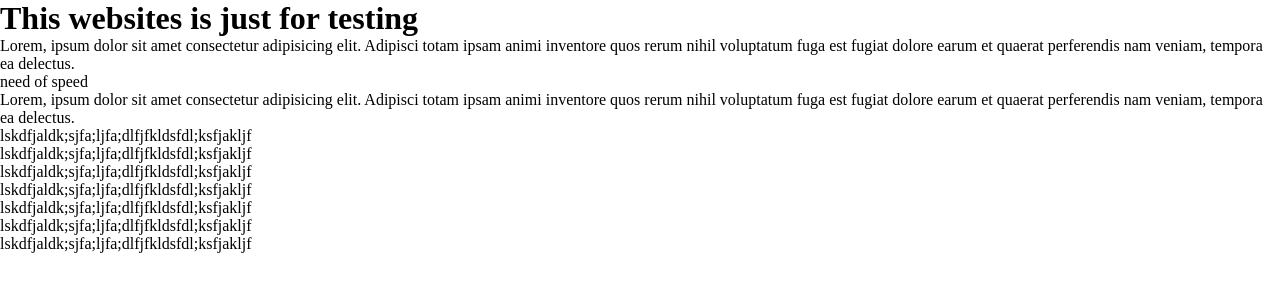
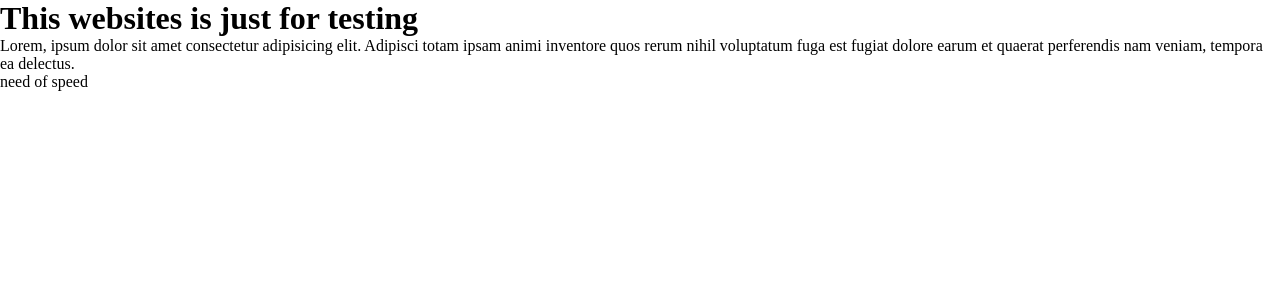
Before and after one commit to Amminn/testing, a plain HTML site: page index.html in a window 1280 px wide. Drawn offline with Linux system fonts and the light colour scheme.

```diff
--- a/index.html
+++ b/index.html
@@ -11,28 +11,5 @@
   <h1>This websites is just for testing</h1>
   <p>Lorem, ipsum dolor sit amet consectetur adipisicing elit. Adipisci totam ipsam animi inventore quos rerum nihil voluptatum fuga est fugiat dolore earum et quaerat perferendis nam veniam, tempora ea delectus.</p>
   <p>need of speed</p>
-  <p>Lorem, ipsum dolor sit amet consectetur adipisicing elit. Adipisci totam ipsam animi inventore quos rerum nihil voluptatum fuga est fugiat dolore earum et quaerat perferendis nam veniam, tempora ea delectus.</p>
-  <p>
-    lskdfjaldk;sjfa;ljfa;dlfjfkldsfdl;ksfjakljf
-  </p>
-  <p>
-    lskdfjaldk;sjfa;ljfa;dlfjfkldsfdl;ksfjakljf
-  </p>
-  <p>
-    lskdfjaldk;sjfa;ljfa;dlfjfkldsfdl;ksfjakljf
-  </p>
-  <p>
-    lskdfjaldk;sjfa;ljfa;dlfjfkldsfdl;ksfjakljf
-  </p>
-  <p>
-    lskdfjaldk;sjfa;ljfa;dlfjfkldsfdl;ksfjakljf
-  </p>
-  <p>
-    lskdfjaldk;sjfa;ljfa;dlfjfkldsfdl;ksfjakljf
-  </p>
-  <p>
-    lskdfjaldk;sjfa;ljfa;dlfjfkldsfdl;ksfjakljf
-  </p>
-
 </body>
 </html>
```
